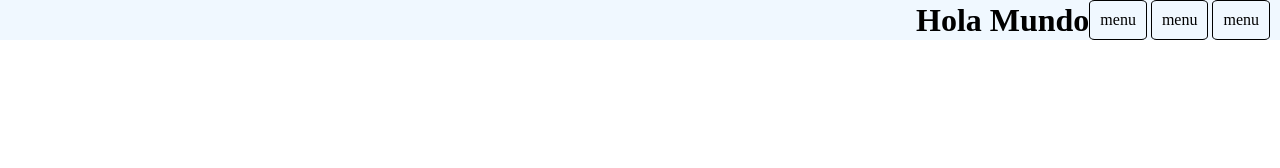
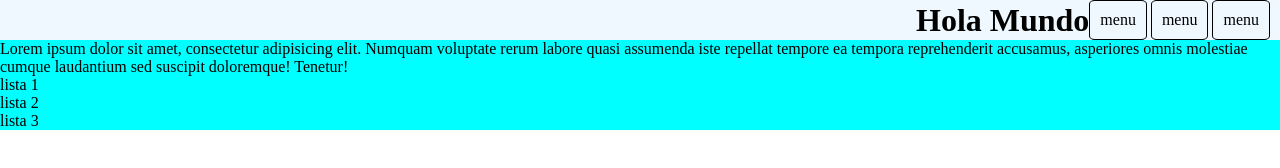
Before and after one commit to sandy09/clase-github, a plain HTML site: page index.html in a window 1280 px wide. Drawn offline with Linux system fonts and the light colour scheme.

Commit message:
Index rama-2

```diff
--- a/index.html
+++ b/index.html
@@ -18,5 +18,13 @@
             </ul>
         </nav>
     </header>
+    <main>
+        Lorem ipsum dolor sit amet, consectetur adipisicing elit. Numquam voluptate rerum labore quasi assumenda iste repellat tempore ea tempora reprehenderit accusamus, asperiores omnis molestiae cumque laudantium sed suscipit doloremque! Tenetur!
+        <ul>
+            <li>lista 1</li>
+            <li>lista 2</li>
+            <li>lista 3</li>
+        </ul>
+    </main>
 </body>
 </html>
```
Also changed, not shown: 1 other file.
